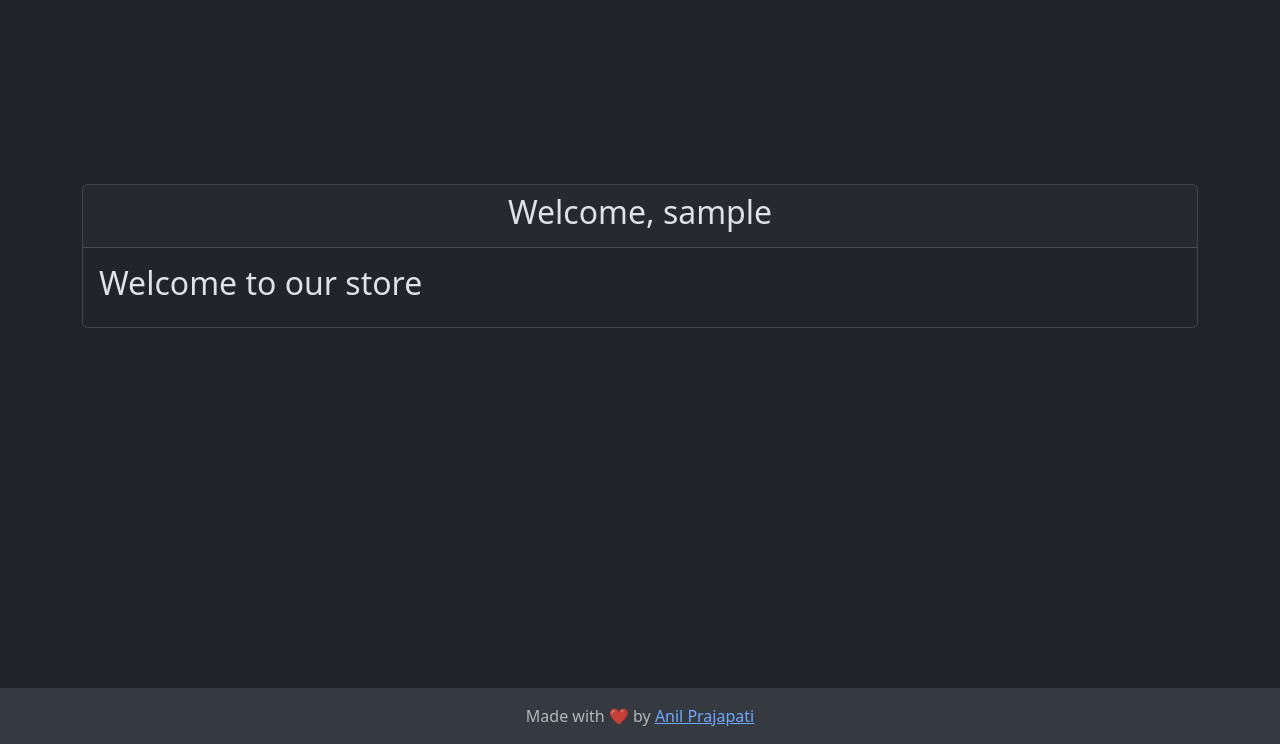
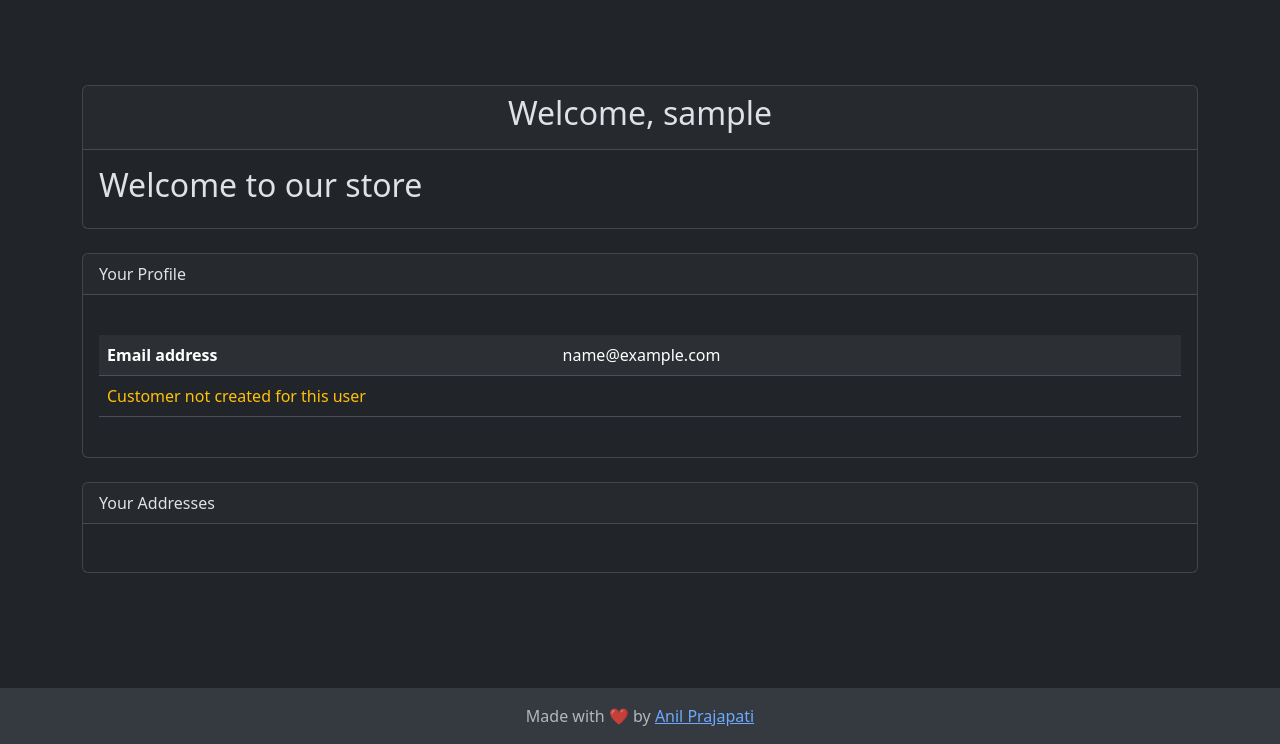
Before and after one commit to anil3a/django-online-shop, a Django app: page /dashboard/ in a window 1280 px wide. Shown: the part 56-800 px from the top of the page. Run offline with Django 5.2, Linux system fonts and the light colour scheme; the visitor is signed in with stand-in values (Sample User, id 1); data that the repository does not hold is empty; parts of the project's set-up code (start-up, migrations or seed data) failed here and were passed over; some libraries are stand-ins or nearby versions.

Commit message:
Add profile detail with user info and address to dashboard and fix logging issue

```diff
--- a/app/store/templates/dashboard.html
+++ b/app/store/templates/dashboard.html
@@ -3,7 +3,8 @@
 {% block content %}
 <main class="flex-shrink-0 my-auto d-flex justify-content-center">
   <div style="margin-top: 60px;" class="container-lg">
-    <div class="card">
+
+    <div class="card mt-4">
       <div class="card-header">
         <h2 class="text-center">Welcome, {{ user.username }}</h2>
       </div>
@@ -12,6 +13,28 @@
       </div>
     </div>
 
+    <div class="card mt-4">
+      <div class="card-header">Your Profile</div>
+      <div class="card-body">
+          <div hx-get="{% url 'profile_detail' %}" hx-trigger="load" hx-target="#profile-container" hx-swap="innerHTML">
+              <div id="profile-container">
+                  Loading profile...
+              </div>
+          </div>
+      </div>
+    </div>
+
+    <div class="card mt-4">
+      <div class="card-header">Your Addresses</div>
+      <div class="card-body">
+          <div hx-get="{% url 'address_list' %}" hx-trigger="load" hx-target="#address-container" hx-swap="innerHTML">
+              <div id="address-container">
+                  Loading addresses...
+              </div>
+          </div>
+      </div>
+    </div>
+
   </div>
 </main>
 {% endblock %}
--- /dev/null
+++ b/app/store/templates/profile/address_list_partial.html
@@ -0,0 +1,10 @@
+<ul>
+    {% for address in addresses %}
+        <li>
+            <p>{{ address.contact_email }} - {{ address.contact_phone }}</p>
+            <p>{{ address.unit }} {{ address.street }}, {{ address.city }}, {{ address.state }}, {{ address.country }}</p>
+            <p>Billing Address: {{ address.is_billing }}</p>
+            <p>Note: {{ address.note }}</p>
+        </li>
+    {% endfor %}
+</ul>
--- /dev/null
+++ b/app/store/templates/profile/profile_detail_partial.html
@@ -0,0 +1,30 @@
+
+  <table class="table table-striped table-responsive my-4">
+    <tr>
+      <th>Email address</th>
+      <td>{{ user.email }}</td>
+    </tr>
+
+    {% if not object %}
+       <tr>
+        <td colspan="2" class="text-warning">Customer not created for this user</td>
+      </tr>
+    {% else %}
+      <tr>
+        <th>Company</th>
+        <td>{{ object.company }}</td>
+      </tr>
+      <tr>
+        <th>Phone Number</th>
+        <td>{{ object.phone_number }}</td>
+      </tr>
+      <tr>
+        <th>Date of Birth</th>
+        <td>{{ object.date_of_birth }}</td>
+      </tr>
+      <tr>
+        <th>Gender</th>
+        <td>{{ object.gender }}</td>
+      </tr>
+    {% endif %}
+  </table>
--- a/app/store/urls.py
+++ b/app/store/urls.py
@@ -10,4 +10,6 @@ urlpatterns = [
     path("cart", views.CartView.as_view(), name="cart"),
     path('accounts/', include('accounts.urls')),
     path('dashboard/', views.DashboardView.as_view(), name='dashboard'),
+    path('profile/', views.CustomerProfileView.as_view(), name='profile_detail'),
+    path('addresses/', views.AddressListView.as_view(), name='address_list'),
 ]
--- a/app/store/views.py
+++ b/app/store/views.py
@@ -1,12 +1,13 @@
+import logging
 from .models import Category, Product
-from django.views.generic.base import TemplateView, View
-from django.views.generic.list import ListView
+from django.views.generic import ListView, TemplateView, View
 from django.conf import settings
 from django.templatetags.static import static
 from django.urls import reverse_lazy
 from django.http import JsonResponse
 from django.contrib.auth.mixins import LoginRequiredMixin
 from django.shortcuts import redirect
+from .models import Customer, Address
 
 
 class HTMXListView(ListView):
@@ -91,6 +92,28 @@ class DashboardView(LoginRequiredMixin, TemplateView):
     success_url = reverse_lazy('dashboard')
 
     def get(self, request, *args, **kwargs):
+        # logging.debug("test ")
         if not request.user.is_authenticated:
             return redirect('login')
         return super().get(request, *args, **kwargs)
+
+
+class CustomerProfileView(LoginRequiredMixin, TemplateView):
+    template_name = 'profile/profile_detail_partial.html'
+
+    def get_context_data(self, **kwargs):
+        context = super().get_context_data()
+        context['user'] = self.request.user
+        context['customer'] = Customer.objects.filter(
+            user=self.request.user
+        ).first()
+        return context;
+
+
+class AddressListView(LoginRequiredMixin, ListView):
+    model = Address
+    template_name = 'profile/address_list_partial.html'
+    context_object_name = 'addresses'
+
+    def get_queryset(self):
+        return Address.objects.filter(customer__user=self.request.user)
```
Also changed, not shown: app/settings/settings.py (+13 -1 lines), app/store/templates/profile/profile_detail.html (added, +25 -0 lines), app/store/templates/profile/address_list.html (added).
